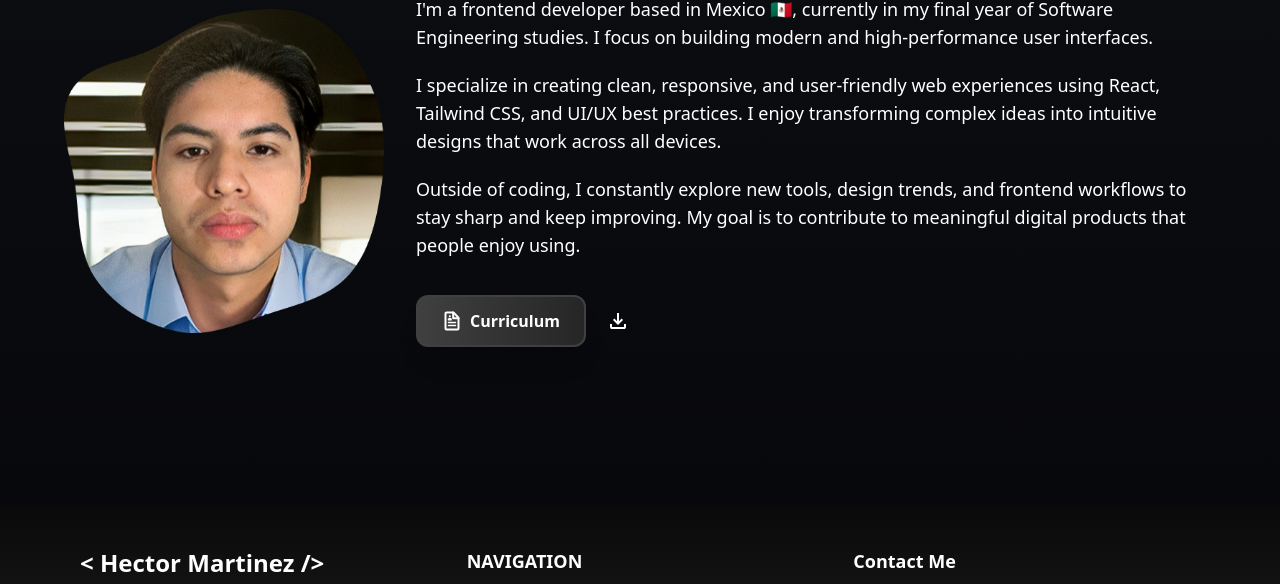
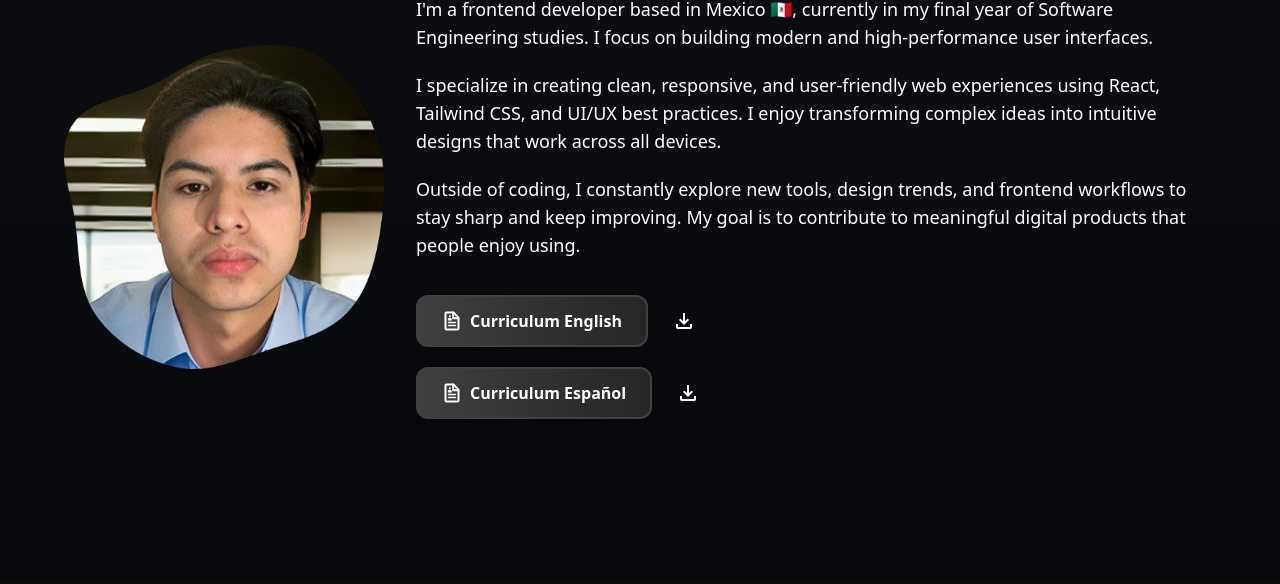
Before and after one commit to hectordani03/portfolio, an Astro site: page / in a window 1280 px wide. Shown: the part 5090-5674 px from the top of the page. Built offline with nearby package versions, Linux system fonts and the light colour scheme; Astro itself is replaced by a stand-in of ours.

Commit message:
updating cv - adding spanish cv

```diff
--- a/src/components/About.astro
+++ b/src/components/About.astro
@@ -33,9 +33,10 @@
             </div>
 
             <!-- CV Section -->
-            <div class="flex flex-col sm:flex-row items-center justify-center lg:justify-start gap-3 mt-4 w-full">
+            <div class="flex flex-col items-center justify-center lg:justify-start lg:items-start gap-5 mt-4 w-full">
                 <!-- CV Button -->
-                <a href="/CV.pdf" target="_blank"
+                 <div class="flex gap-4 items-center justify-center">
+                     <a href="/CV-English.pdf" target="_blank"
                      class="relative z-10 px-4 py-2 sm:px-6 sm:py-3 bg-gradient-to-r from-neutral-700 to-neutral-800 flex justify-center items-center gap-2 text-sm sm:text-base md:text-base text-white hover:text-black transition-colors duration-700 border-2 border-neutral-700 rounded-xl shadow-xl overflow-hidden font-semibold backdrop-blur-md group cursor-pointer w-8/12 sm:w-auto min-w-[160px]">
                      <svg class="text-white group-hover:text-black transition-colors duration-700 w-5 h-5 flex-shrink-0"
                      xmlns="http://www.w3.org/2000/svg" width="1em" height="1em" viewBox="0 0 20 20">
@@ -46,18 +47,44 @@
                          <path fill-rule="evenodd" d="M11.19.5a1 1 0 0 1 1 1v4.7h4.31a1 1 0 1 1 0 2h-5.31a1 1 0 0 1-1-1V1.5a1 1 0 0 1 1-1" clip-rule="evenodd"/>
                         </g>
                     </svg>
-                    <span class="whitespace-nowrap">Curriculum</span>
+                    <span class="whitespace-nowrap">Curriculum English</span>
                     <span class="absolute inset-0 -z-10 before:content-[''] before:absolute before:inset-y-0 before:left-[-100%] before:w-full before:rounded-full before:bg-white before:transition-all before:duration-700 group-hover:before:left-0 group-hover:before:scale-200"></span>
                 </a>
 
                 <!-- Download Icon -->
-                <a href="/public/cv.pdf" download
+                <a href="/CV-English.pdf" download
                 class="text-white hover:text-gray-300 transition-colors duration-300 hover:scale-110 transform p-2 rounded-lg hover:bg-neutral-800/50">
                 <svg class="w-5 h-5 sm:w-6 sm:h-6" xmlns="http://www.w3.org/2000/svg" width="1em" height="1em" viewBox="0 0 24 24">
                     <path fill="#ffffff" d="m12 16l-5-5l1.4-1.45l2.6 2.6V4h2v8.15l2.6-2.6L17 11zm-6 4q-.825 0-1.412-.587T4 18v-3h2v3h12v-3h2v3q0 .825-.587 1.413T18 20z"/>
                 </svg>
             </a>
         </div>
+        <div class="flex gap-4 items-center justify-center">
+            <a href="/CV-Spanish.pdf" target="_blank"
+            class="relative z-10 px-4 py-2 sm:px-6 sm:py-3 bg-gradient-to-r from-neutral-700 to-neutral-800 flex justify-center items-center gap-2 text-sm sm:text-base md:text-base text-white hover:text-black transition-colors duration-700 border-2 border-neutral-700 rounded-xl shadow-xl overflow-hidden font-semibold backdrop-blur-md group cursor-pointer w-8/12 sm:w-auto min-w-[160px]">
+            <svg class="text-white group-hover:text-black transition-colors duration-700 w-5 h-5 flex-shrink-0"
+            xmlns="http://www.w3.org/2000/svg" width="1em" height="1em" viewBox="0 0 20 20">
+            <g fill="currentColor">
+                <path d="M7.8 6.35c.56 0 1.01-.45 1.01-1.01S8.36 4.33 7.8 4.33s-1.01.45-1.01 1.01s.45 1.01 1.01 1.01"/>
+                <path fill-rule="evenodd" d="M9.83 8.55c0-1.08-.91-1.86-2.03-1.86s-2.03.78-2.03 1.86v.51c0 .09.04.18.1.24s.15.1.24.1h3.38c.09 0 .18-.04.24-.1s.1-.15.1-.24zM5.75 11.5a.75.75 0 0 1 .75-.75h7a.75.75 0 0 1 0 1.5h-7a.75.75 0 0 1-.75-.75m0 3a.75.75 0 0 1 .75-.75h7a.75.75 0 0 1 0 1.5h-7a.75.75 0 0 1-.75-.75" clip-rule="evenodd"/>
+                <path fill-rule="evenodd" d="M2.5 2.5c0-1.102.898-2 2-2h6.69c.562 0 1.092.238 1.465.631l.006.007l4.312 4.702c.359.383.527.884.527 1.36v10.3c0 1.102-.898 2-2 2h-11c-1.102 0-2-.898-2-2zm8.689 0H4.5v15h11V7.192l-4.296-4.685l-.003-.001z" clip-rule="evenodd"/>
+                <path fill-rule="evenodd" d="M11.19.5a1 1 0 0 1 1 1v4.7h4.31a1 1 0 1 1 0 2h-5.31a1 1 0 0 1-1-1V1.5a1 1 0 0 1 1-1" clip-rule="evenodd"/>
+            </g>
+        </svg>
+        <span class="whitespace-nowrap">Curriculum Español</span>
+        <span class="absolute inset-0 -z-10 before:content-[''] before:absolute before:inset-y-0 before:left-[-100%] before:w-full before:rounded-full before:bg-white before:transition-all before:duration-700 group-hover:before:left-0 group-hover:before:scale-200"></span>
+    </a>
+
+    <!-- Download Icon -->
+    <a href="/CV-Spanish.pdf" download
+    class="text-white hover:text-gray-300 transition-colors duration-300 hover:scale-110 transform p-2 rounded-lg hover:bg-neutral-800/50">
+    <svg class="w-5 h-5 sm:w-6 sm:h-6" xmlns="http://www.w3.org/2000/svg" width="1em" height="1em" viewBox="0 0 24 24">
+        <path fill="#ffffff" d="m12 16l-5-5l1.4-1.45l2.6 2.6V4h2v8.15l2.6-2.6L17 11zm-6 4q-.825 0-1.412-.587T4 18v-3h2v3h12v-3h2v3q0 .825-.587 1.413T18 20z"/>
+    </svg>
+</a>
+</div>
+
+            </div>
         </div>
     </div>
 </section>
```
Also changed, not shown: 2 other files. Lines whose indentation alone changed are shown as unchanged.
